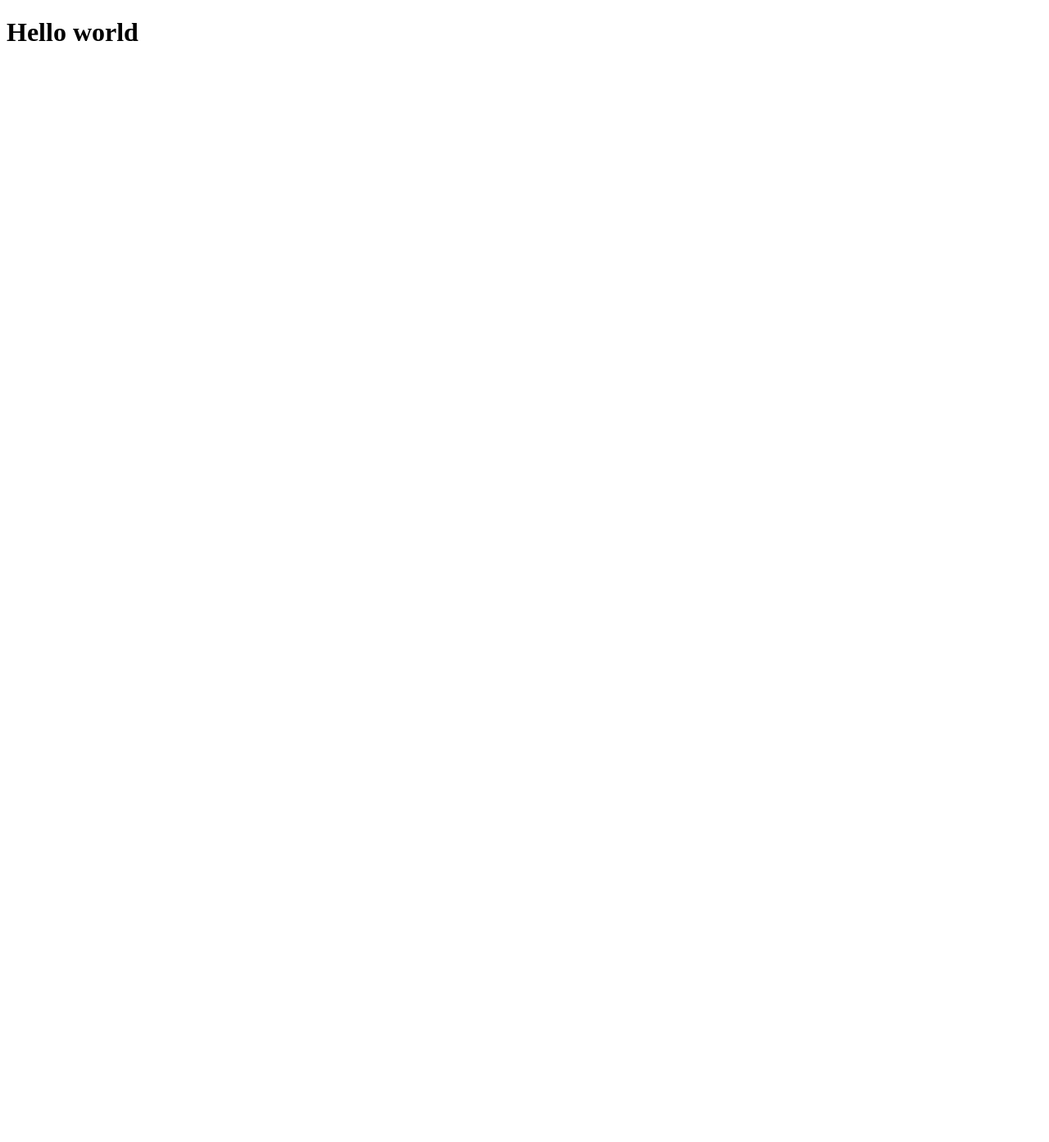
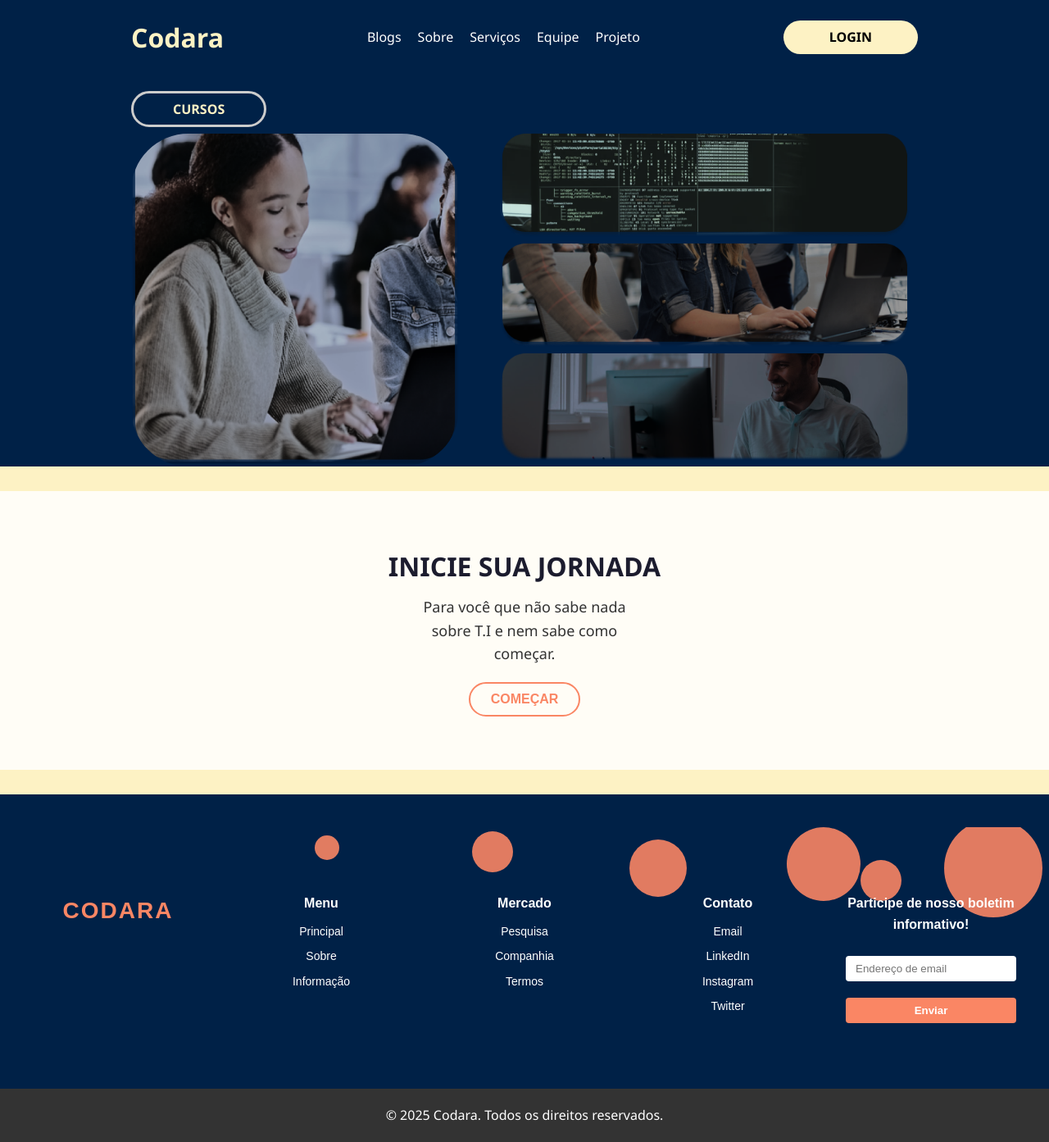
Before and after one commit to d4lt/Codara, a Flask app: page / in a window 1280 px wide. Before the commit the page is almost empty. Shown: the whole page at 82% size. Before the commit the page ends 50 px from the top, so only its background shows below. Run offline with Flask 3, Linux system fonts and the light colour scheme.

Commit message:
primeira pagina

```diff
--- /dev/null
+++ b/app/static/codara.css
@@ -0,0 +1,390 @@
+:root {
+    --cor-primaria: #FDF2C4;     /* Terracota */
+    --cor-secundaria: #3d087b;   /* Laranja queimado */
+    --cor-destaque: #3d087b;     /* Amarelo claro */
+    --cor-fundo: #002147;        /* Bege claro */
+    --cor-texto: black;        /* Marrom escuro */
+  }
+
+.seta {
+  width: 40px;
+}
+
+#imagens_container {
+  display: flex;
+  max-width: 1000px;
+}
+
+#img_principal {
+  width: 400px;
+  border-radius: 70px;
+}
+
+#img_setas {
+  width: 80px;
+}
+
+#jornada {
+  display: flex;
+  flex-direction: column;
+  align-items: center;
+  border-top: var(--cor-primaria) solid 30px;
+  border-bottom: var(--cor-primaria) solid 30px;
+  padding: 8rem 1rem;
+}
+
+#jornadatitulo {
+  color: #212844;
+  font-size: 4rem;
+  font-weight: 600;
+}
+
+#texto_jornada {
+  color: #212844;
+  font-size: 1.2rem;
+  text-align: center;
+}
+
+#botaocomecar {
+  font-weight: bold;
+  font-size: 1.5rem;
+  padding: 4px 30px;
+  background-color: var(--cor-primaria);
+  border-radius: 50px;
+}
+
+#bolotas {
+  display: inline;
+}
+
+#inicio {
+  display: flex;
+  flex-direction: column;
+}
+
+#cursos-container {
+  margin-bottom: 1rem;
+}
+
+#cursos {
+  font-weight: bold;
+  color: var(--cor-primaria);
+  padding: 0.5rem 3rem;
+  border-radius: 50px;
+  border: #ccc solid 3px;
+}
+
+  .login {
+    color: var(--cor-texto);
+    padding: 0.5rem 3.5rem;
+    border-radius: 30px;
+    background-color: #FDF2C4;
+    font-weight: bold;
+  }
+
+  .navegacao {
+    font-weight: lighter;
+  }
+
+  h1 {
+    color: var(--cor-primaria);
+  }
+
+  * {
+    margin: 0;
+    padding: 0;
+    box-sizing: border-box;
+  }
+
+  body {
+    font-family: 'Segoe UI', sans-serif;
+    background-color: var(--cor-fundo);
+    color: var(--cor-texto);
+    line-height: 1.6;
+  }
+
+  header {
+    background-color: var(--cor-fundo);
+    color: white;
+    padding: 20px 0;
+    margin-bottom: 30px;
+  }
+
+  header .container {
+    display: flex;
+    justify-content: space-between;
+    align-items: center;
+    max-width: 1000px;
+    margin: auto;
+    padding: 0 20px;
+  }
+
+  nav ul {
+    display: flex;
+    gap: 20px;
+    list-style: none;
+  }
+
+  nav a {
+    color: white;
+    text-decoration: none;
+    font-weight: bold;
+  }
+
+  .container {
+    max-width: 1000px;
+    margin: 0px auto;
+    padding: 0px 20px;
+  }
+
+  section {
+    margin-bottom: 40px;
+  }
+
+  h2 {
+    color: var(--cor-primaria);
+    margin-bottom: 10px;
+  }
+
+  form input, form textarea, form button {
+    width: 100%;
+    padding: 10px;
+    margin-top: 10px;
+    border: 1px solid #ccc;
+    border-radius: 5px;
+  }
+
+  form button {
+    background-color: var(--cor-secundaria);
+    color: white;
+    font-weight: bold;
+    border: none;
+    cursor: pointer;
+    transition: background 0.3s;
+  }
+
+  form button:hover {
+    background-color: var(--cor-primaria);
+  }
+
+  footer {
+    background-color: #333;
+    color: white;
+    text-align: center;
+    padding: 20px;
+    margin-top: 40px;
+  }
+
+  .noticia {
+    display: flex;
+    flex-direction: column;
+    gap: 20px;
+  }
+
+  .noticia-card {
+    background-color: var(--cor-destaque);
+    padding: 15px;
+    border-left: 5px solid var(--cor-primaria);
+    border-radius: 5px;
+  }
+
+  #noticias {
+    display: flex;
+    gap: 50px;
+  }
+
+  #notice {
+    width: 500px;
+  }
+
+  #jornada {
+    position: relative;
+    width: 100%;
+    height: 300px; /* ajuste conforme necessário */
+    overflow: hidden;
+  }
+
+  #jornada {
+    position: relative;
+    width: 100%;
+    height: 400px; /* ajuste conforme necessário */
+    overflow: hidden;
+    display: flex;
+    align-items: center;
+    justify-content: center;
+  }
+
+  .fundo-container {
+    position: absolute;
+    width: 100%;
+    height: 100%;
+    top: 0;
+    left: 0;
+    z-index: 0;
+  }
+
+  .fundo {
+    position: absolute;
+    width: 100%;
+    height: 100%;
+    object-fit: cover;
+  }
+
+  .fundo-branco {
+    opacity: 1;
+    z-index: 1;
+  }
+
+  .fundo-amarelo {
+    z-index: 0;
+  }
+
+  .conteudo-jornada {
+    position: relative;
+    z-index: 2;
+    text-align: center;
+    padding: 20px;
+  }
+
+  #jornadatitulo {
+    font-size: 32px;
+    color: #1c1c2e;
+    font-weight: bold;
+    margin-bottom: 10px;
+  }
+
+  #texto_jornada {
+    font-size: 18px;
+    color: #333;
+    line-height: 1.6;
+    margin-bottom: 20px;
+  }
+
+  #botaocomecar {
+    padding: 10px 25px;
+    border: 2px solid #fa8664;
+    background-color: transparent;
+    color: #fa8664;
+    font-weight: bold;
+    border-radius: 25px;
+    font-size: 16px;
+    cursor: pointer;
+    transition: 0.3s ease;
+  }
+
+  #botaocomecar:hover {
+    background-color: #fa8664;
+    color: white;
+  }
+
+  #footer-codara {
+    position: relative;
+    background: linear-gradient(180deg, #002147 0%, #002147 100%);
+    color: #fff;
+    padding: 80px 20px 40px;
+    overflow: hidden;
+    font-family: sans-serif;
+  }
+
+  /* CÍRCULOS DECORATIVOS */
+  .decor-circles .circle {
+    position: absolute;
+    background-color: #fa8664;
+    border-radius: 50%;
+    opacity: 0.9;
+  }
+  .decor-circles .c1 { width: 30px; height: 30px; top: 10px; left: 30%; }
+  .decor-circles .c2 { width: 50px; height: 50px; top: 5px; left: 45%; }
+  .decor-circles .c3 { width: 70px; height: 70px; top: 15px; left: 60%; }
+  .decor-circles .c4 { width: 90px; height: 90px; top: 0;  left: 75%; }
+  .decor-circles .c5 { width: 50px; height: 50px; top: 40px; left: 82%; }
+  .decor-circles .c6 { width: 120px; height: 120px; top: -10px; left: 90%; }
+
+  /* CONTEÚDO EM COLUNAS */
+  .footer-content {
+    display: flex;
+    flex-wrap: wrap;
+    max-width: 1200px;
+    margin: 0 auto;
+    gap: 40px;
+    justify-content: space-between;
+    z-index: 1; /* acima dos círculos */
+    position: relative;
+  }
+
+  /* Cada coluna */
+  .footer-column {
+    flex: 1;
+    min-width: 150px;
+  }
+
+  .footer-logo span {
+    font-size: 28px;
+    font-weight: bold;
+    letter-spacing: 2px;
+    color: #fa8664;
+  }
+
+  /* Títulos de coluna */
+  .footer-column h4 {
+    margin-bottom: 10px;
+    font-size: 16px;
+    font-weight: 600;
+  }
+
+  /* Listas */
+  .footer-column ul {
+    list-style: none;
+    padding: 0;
+    margin: 0;
+  }
+  .footer-column ul li {
+    margin-bottom: 8px;
+    font-size: 14px;
+    cursor: pointer;
+    transition: color .2s;
+  }
+  .footer-column ul li:hover {
+    color: #fa8664;
+  }
+
+  /* Newsletter */
+  .newsletter h4 {
+    margin-bottom: 15px;
+    font-size: 16px;
+  }
+  .newsletter form {
+    display: flex;
+    flex-direction: column;
+  }
+  .newsletter input {
+    padding: 8px 12px;
+    border: none;
+    border-radius: 4px;
+    margin-bottom: 10px;
+  }
+  .newsletter button {
+    padding: 8px 12px;
+    border: none;
+    background-color: #fa8664;
+    color: #fff;
+    border-radius: 4px;
+    cursor: pointer;
+    transition: background-color .2s;
+  }
+  .newsletter button:hover {
+    background-color: #e5604a;
+  }
+
+  /* Responsividade */
+  @media (max-width: 768px) {
+    .footer-content {
+      flex-direction: column;
+      align-items: center;
+      text-align: center;
+    }
+    .footer-column {
+      min-width: auto;
+      margin-bottom: 30px;
+    }
+  }
--- /dev/null
+++ b/app/static/codara.js
@@ -0,0 +1,39 @@
+const noticias = [
+    {
+      titulo: "Curso de Letramento Digital",
+      texto: "Inscrições abertas para o curso gratuito voltado a comunidades indígenas. Início em agosto!"
+    },
+    {
+      titulo: "Workshop de Produção digital",
+      texto: "Aprenda a produzir conteúdo digital básico com celular. Evento online no dia 25/07."
+    },
+    {
+      titulo: "Bolsa para Jovens Líderes Indígenas",
+      texto: "Iniciativa de capacitação e mentoria em tecnologia. Inscreva-se até 30/07."
+    }
+  ];
+
+  const listaNoticias = document.getElementById("lista-noticias");
+
+  noticias.forEach(n => {
+    const card = document.createElement("div");
+    card.className = "noticia-card";
+    card.innerHTML = `<h3>${n.titulo}</h3><p>${n.texto}</p>`;
+    listaNoticias.appendChild(card);
+  });
+
+  // Formulário
+  document.getElementById('form-contato').addEventListener('submit', function(event) {
+    event.preventDefault();
+
+    const nome = document.getElementById('nome da comunidade').value.trim();
+    const email = document.getElementById('localização').value.trim();
+    const mensagem = document.getElementById('mensagem').value.trim();
+
+    if (nome && email && mensagem) {
+      document.getElementById('mensagem-envio').textContent = "Mensagem enviada com sucesso!";
+      this.reset();
+    } else {
+      document.getElementById('mensagem-envio').textContent = "Preencha todos os campos corretamente.";
+    }
+  });
--- a/app/templates/base.html
+++ b/app/templates/base.html
@@ -1,11 +1,127 @@
 <!DOCTYPE html>
-<html lang="en">
+<html lang="pt-BR">
 <head>
-    <meta charset="UTF-8">
-    <meta name="viewport" content="width=device-width, initial-scale=1.0">
-    <title>Codara</title>
+  <meta charset="UTF-8" />
+  <meta name="viewport" content="width=device-width, initial-scale=1.0"/>
+  <title>Codara - Povos Originários & Tecnologia</title>
+  <link rel="stylesheet" href="../static/codara.css" />
 </head>
 <body>
-    <h1>Hello world</h1>
+  <header>
+    <div class="container">
+      <h1>Codara</h1>
+      <nav>
+        <ul>
+          <li><a href="#inicio" class="navegacao">Blogs</a></li>
+          <li><a href="#sobre" class="navegacao">Sobre</a></li>
+          <li><a href="#noticias" class="navegacao">Serviços</a></li>
+          <li><a href="#noticias" class="navegacao">Equipe</a></li>
+          <li><a href="#contato" class="navegacao"  >Projeto</a></li>
+        </ul>
+      </nav>
+      <div class="login">
+        <span>LOGIN</span>
+      </div>
+    </div>
+  </header>
+
+  <main>
+    <section id="inicio" class="container">
+      <div id="cursos-container">
+        <span id="cursos">CURSOS</span>
+      </div>
+      <div id="noticias">
+
+        <img src="../static/imagens/pessoa_comp.png"  id="img_principal">
+        <div id="noticias_lateral">
+          <img src="../static/imagens/noticia1.png"  id="notice">
+          <img src="../static/imagens/noticia2.png"  id="notice">
+          <img src="../static/imagens/noticia3.png"  id="notice">
+        </div>
+      </div>
+
+    </section>
+
+    <section id="jornada">
+      <div class="fundo-container">
+        <img src="../static/imagens/fundoamarelo.png" class="fundo fundo-amarelo">
+        <img src="../static/imagens/fundobranco.png" class="fundo fundo-branco">
+      </div>
+
+      <div class="conteudo-jornada">
+        <h1 id="jornadatitulo">INICIE SUA JORNADA</h1>
+        <p id="texto_jornada">
+          Para você que não sabe nada <br> sobre T.I e nem sabe como <br> começar.
+        </p>
+        <button id="botaocomecar">COMEÇAR</button>
+      </div>
+    </section>
+
+    <script src="../static/codara.js"></script>
+
+    <footer id="footer-codara">
+      <!-- Círculos decorativos -->
+      <div class="decor-circles">
+        <span class="circle c1"></span>
+        <span class="circle c2"></span>
+        <span class="circle c3"></span>
+        <span class="circle c4"></span>
+        <span class="circle c5"></span>
+        <span class="circle c6"></span>
+      </div>
+
+      <!-- Conteúdo principal -->
+      <div class="footer-content">
+        <!-- Logo -->
+        <div class="footer-column footer-logo">
+          <span>CODARA</span>
+        </div>
+
+        <!-- Menu -->
+        <div class="footer-column">
+          <h4>Menu</h4>
+          <ul>
+            <li>Principal</li>
+            <li>Sobre</li>
+            <li>Informação</li>
+          </ul>
+        </div>
+
+        <!-- Mercado -->
+        <div class="footer-column">
+          <h4>Mercado</h4>
+          <ul>
+            <li>Pesquisa</li>
+            <li>Companhia</li>
+            <li>Termos</li>
+          </ul>
+        </div>
+
+        <!-- Contato -->
+        <div class="footer-column">
+          <h4>Contato</h4>
+          <ul>
+            <li>Email</li>
+            <li>LinkedIn</li>
+            <li>Instagram</li>
+            <li>Twitter</li>
+          </ul>
+        </div>
+
+        <!-- Boletim Informativo -->
+        <div class="footer-column newsletter">
+          <h4>Participe de nosso boletim informativo!</h4>
+          <form>
+            <input type="email" placeholder="Endereço de email" required>
+            <button type="submit">Enviar</button>
+          </form>
+        </div>
+      </div>
+    </footer>
+
+    <footer>
+      <p>&copy; 2025 Codara. Todos os direitos reservados.</p>
+    </footer>
+
 </body>
 </html>
```
Also changed, not shown: app/static/imagens/bolabranca.png (added), app/static/imagens/bolarosa.png (added), app/static/imagens/fundoamarelo.png (added), app/static/imagens/fundobranco.png (added), app/static/imagens/imagem_principal.png (added), app/static/imagens/noticia1.png (added), app/static/imagens/noticia2.png (added), app/static/imagens/noticia3.png (added), app/static/imagens/pessoa_comp.png (added), app/static/imagens/seta_direita.png (added), app/static/imagens/seta_esquerda.png (added), app/static/imagens/setas_amarelas.png (added).
